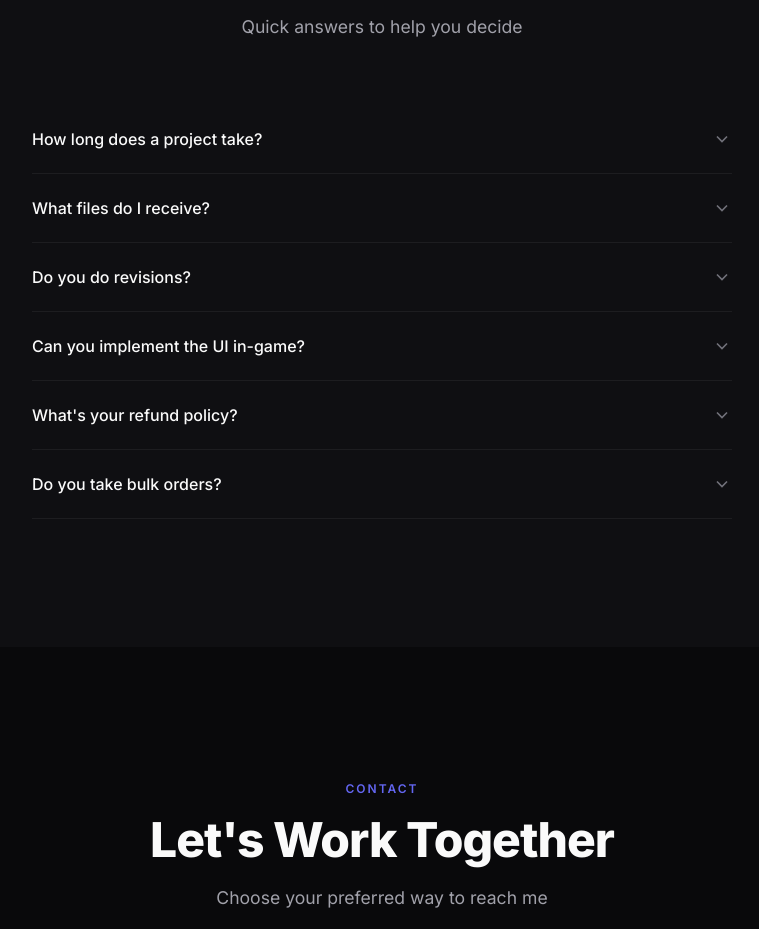
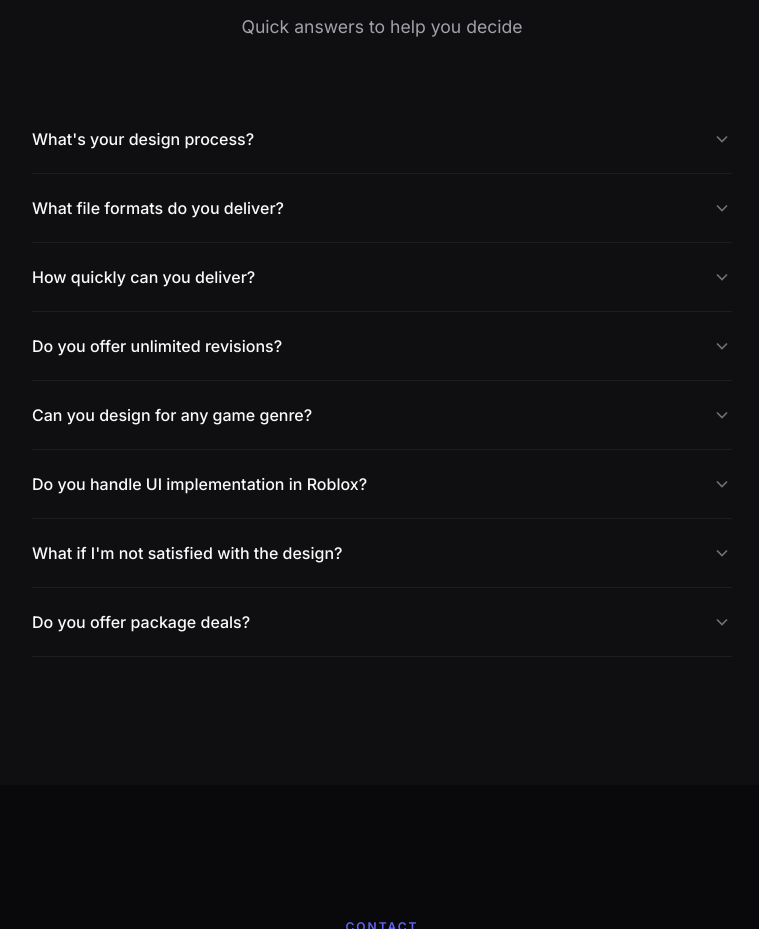
Before and after one commit to lolad610/THEKING-1139-portfolio, a plain HTML site: page index.html in a window 1280 px wide. Shown: the part 7408-8337 px from the top of the page, without its empty margins (258-1017 px from the left). Drawn offline with Linux system fonts and the light colour scheme; no server answers.

Commit message:
Update FAQ with professional, relevant questions

```diff
--- a/index.html
+++ b/index.html
@@ -616,61 +616,81 @@
             <div class="faq-list">
                 <div class="faq-item" data-animate>
                     <button class="faq-question">
-                        <span>How long does a project take?</span>
+                        <span>What's your design process?</span>
                         <svg width="20" height="20" viewBox="0 0 24 24" fill="none" stroke="currentColor" stroke-width="2"><path d="M6 9l6 6 6-6"/></svg>
                     </button>
                     <div class="faq-answer">
-                        <p>Most single frames are delivered within 24-48 hours. Larger projects (full menu systems) may take 3-5 days depending on complexity.</p>
+                        <p>I start with understanding your game's style and goals. Then I sketch concepts, create mockups in Figma/Adobe, get your feedback, make revisions, and deliver final high-res files ready for Roblox.</p>
                     </div>
                 </div>
 
                 <div class="faq-item" data-animate>
                     <button class="faq-question">
-                        <span>What files do I receive?</span>
+                        <span>What file formats do you deliver?</span>
                         <svg width="20" height="20" viewBox="0 0 24 24" fill="none" stroke="currentColor" stroke-width="2"><path d="M6 9l6 6 6-6"/></svg>
                     </button>
                     <div class="faq-answer">
-                        <p>You get high-resolution PNG files ready for Roblox, plus the source file (PSD/Figma) so you can make small edits yourself if needed.</p>
+                        <p>You receive high-resolution PNG files (transparent background) optimized for Roblox, plus the editable source file (Figma project) so you can make future adjustments if needed.</p>
                     </div>
                 </div>
 
                 <div class="faq-item" data-animate>
                     <button class="faq-question">
-                        <span>Do you do revisions?</span>
+                        <span>How quickly can you deliver?</span>
                         <svg width="20" height="20" viewBox="0 0 24 24" fill="none" stroke="currentColor" stroke-width="2"><path d="M6 9l6 6 6-6"/></svg>
                     </button>
                     <div class="faq-answer">
-                        <p>Yes. Robux payments include 1 free revision. PayPal includes 2. Additional revisions can be arranged for a small fee.</p>
+                        <p>Simple UI frames: 24-48 hours. Full menu systems: 3-5 days. I prioritize quality over speed, but I'm known for fast turnarounds. Rush requests available for a premium fee.</p>
                     </div>
                 </div>
 
                 <div class="faq-item" data-animate>
                     <button class="faq-question">
-                        <span>Can you implement the UI in-game?</span>
+                        <span>Do you offer unlimited revisions?</span>
                         <svg width="20" height="20" viewBox="0 0 24 24" fill="none" stroke="currentColor" stroke-width="2"><path d="M6 9l6 6 6-6"/></svg>
                     </button>
                     <div class="faq-answer">
-                        <p>I focus on design only. Implementation/scripting is separate. However, I can recommend scripters if you need one.</p>
+                        <p>Robux packages include 1 free revision. PayPal includes 2 revisions. I want you happy with the final product, so additional revisions are affordable. We'll work together until it's perfect.</p>
                     </div>
                 </div>
 
                 <div class="faq-item" data-animate>
                     <button class="faq-question">
-                        <span>What's your refund policy?</span>
+                        <span>Can you design for any game genre?</span>
                         <svg width="20" height="20" viewBox="0 0 24 24" fill="none" stroke="currentColor" stroke-width="2"><path d="M6 9l6 6 6-6"/></svg>
                     </button>
                     <div class="faq-answer">
-                        <p>If I haven't started work, full refund. Once work begins, no refunds — but I'll work with you until you're satisfied.</p>
+                        <p>Yes! Horror games, simulators, roleplay, obby, shooters — I've designed for all genres. I adapt my style to match your game's unique aesthetic and player base.</p>
                     </div>
                 </div>
 
                 <div class="faq-item" data-animate>
                     <button class="faq-question">
-                        <span>Do you take bulk orders?</span>
+                        <span>Do you handle UI implementation in Roblox?</span>
                         <svg width="20" height="20" viewBox="0 0 24 24" fill="none" stroke="currentColor" stroke-width="2"><path d="M6 9l6 6 6-6"/></svg>
                     </button>
                     <div class="faq-answer">
-                        <p>Yes! For larger projects or multiple frames, I offer discounted rates. Contact me for a custom quote.</p>
+                        <p>I specialize in design and visual assets. For Lua scripting and in-game implementation, I can recommend trusted developers. Or just use my files with your own scripter.</p>
+                    </div>
+                </div>
+
+                <div class="faq-item" data-animate>
+                    <button class="faq-question">
+                        <span>What if I'm not satisfied with the design?</span>
+                        <svg width="20" height="20" viewBox="0 0 24 24" fill="none" stroke="currentColor" stroke-width="2"><path d="M6 9l6 6 6-6"/></svg>
+                    </button>
+                    <div class="faq-answer">
+                        <p>Before you pay the final 50%, we go through the revision process. You get to see concepts and mockups. No surprises. If you're unhappy before final payment, we adjust or refund.</p>
+                    </div>
+                </div>
+
+                <div class="faq-item" data-animate>
+                    <button class="faq-question">
+                        <span>Do you offer package deals?</span>
+                        <svg width="20" height="20" viewBox="0 0 24 24" fill="none" stroke="currentColor" stroke-width="2"><path d="M6 9l6 6 6-6"/></svg>
+                    </button>
+                    <div class="faq-answer">
+                        <p>Absolutely! Need a full UI overhaul? Complete menu system? Icon set + buttons? I offer significant discounts for bulk projects and long-term partnerships. Contact me for custom quotes.</p>
                     </div>
                 </div>
             </div>
```
